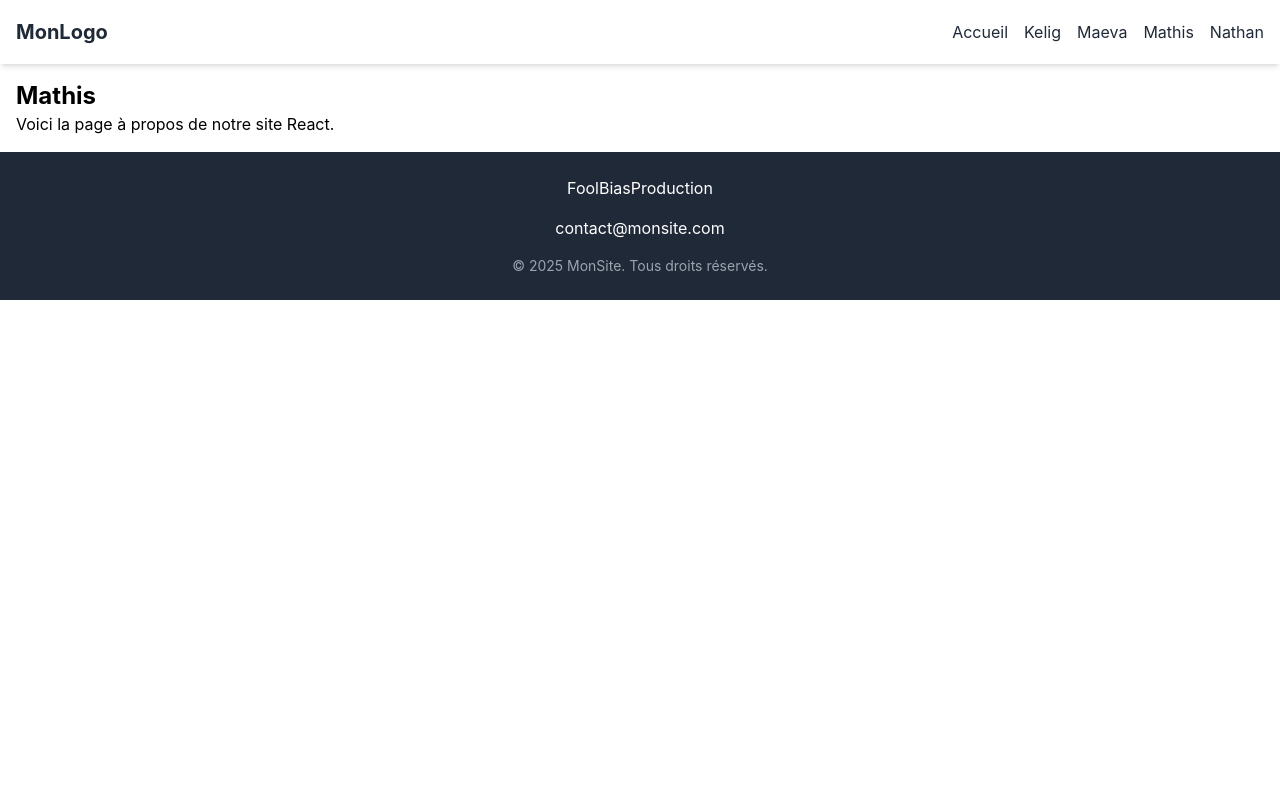
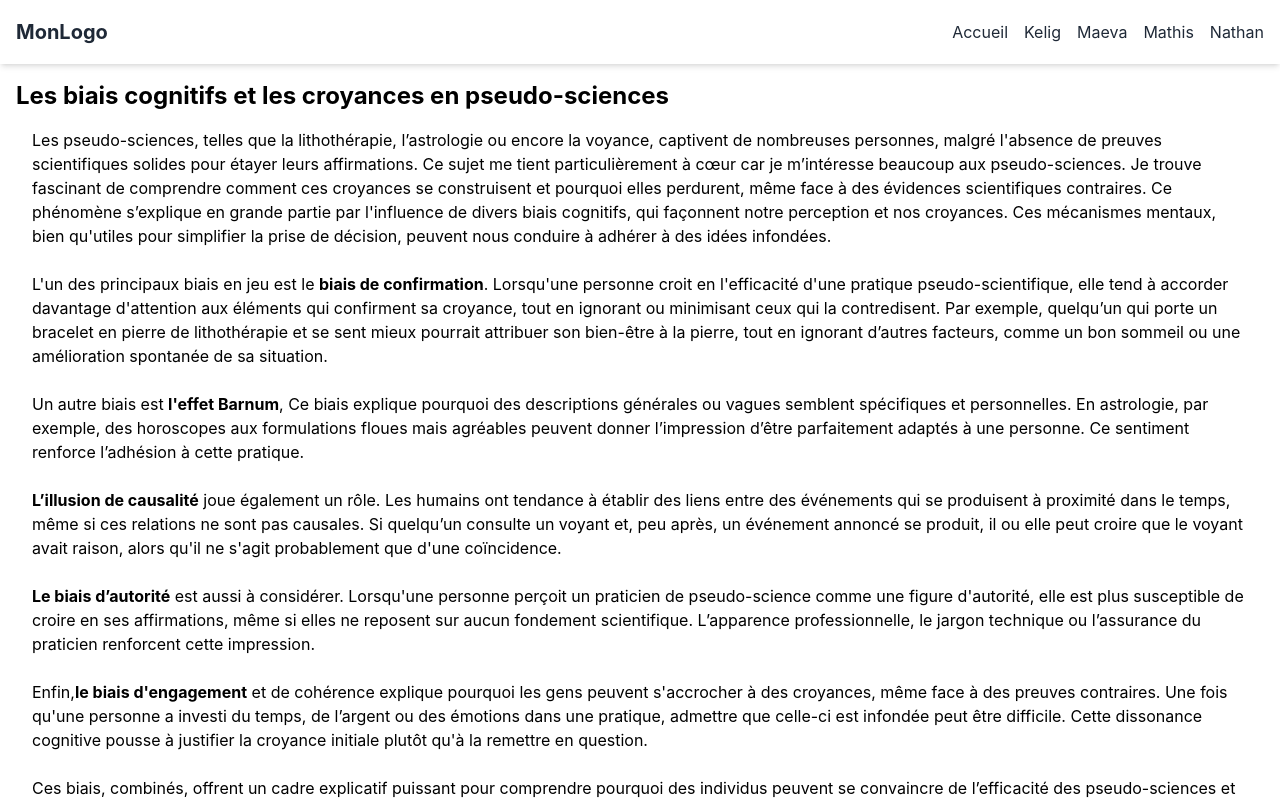
Before and after one commit to Sipores/projetbiais, a React (Create React App) app: page /Mathis in a window 1280 px wide. Shown: the top 800 px of the page. Built offline with nearby package versions, Linux system fonts and the light colour scheme.

Commit message:
Ajout de la partis de Mathis plus ajout des méthode de lecteur d'ecrans

```diff
--- a/src/NavBar.js
+++ b/src/NavBar.js
@@ -13,23 +13,23 @@ const App = () => {
         <div className="container mx-auto px-4">
           <div className="flex items-center justify-between h-16">
             {/* Logo */}
-            <div className="text-xl font-bold text-gray-800">MonLogo</div>
+            <div className="text-xl font-bold text-gray-800" role="button" tabIndex="0" aria-label="Logo du site">MonLogo</div>
 
             {/* Navigation Links */}
             <div className="md:flex space-x-4">
-              <Link to="/" className="text-gray-800 hover:text-blue-500">
+              <Link to="/" aria-label="Accueil du site" className="text-gray-800 hover:text-blue-500">
                 Accueil
               </Link>
-              <Link to="/Kelig" className="text-gray-800 hover:text-blue-500">
+              <Link to="/Kelig" aria-label="Essaie de Kélig" className="text-gray-800 hover:text-blue-500">
                 Kelig
               </Link>
-              <Link to="/Maeva" className="text-gray-800 hover:text-blue-500">
+              <Link to="/Maeva" aria-label="Essaie de Maeva" className="text-gray-800 hover:text-blue-500">
                 Maeva
               </Link>
-              <Link to="/Mathis" className="text-gray-800 hover:text-blue-500">
+              <Link to="/Mathis" aria-label="Essaie de Mathis, Les biais cognitifs et les croyances en pseudo-sciences" className="text-gray-800 hover:text-blue-500">
                 Mathis
               </Link>
-              <Link to="/Nathan" className="text-gray-800 hover:text-blue-500">
+              <Link to="/Nathan" aria-label="Essaie de Nathan, Les démarcheurs de rue ou comment utiliser les biais cognitifs pour lever des fonds" className="text-gray-800 hover:text-blue-500">
                 Nathan
               </Link>
             </div>
--- a/src/pages/Home.js
+++ b/src/pages/Home.js
@@ -4,22 +4,22 @@ const Home = () => {
   return (
     <div className="p-4 flex flex-col items-center text-center">
       {/* Titre centré */}
-      <h1 className="text-4xl font-bold mb-4">Les Biais Cognitifs</h1>
+      <h1 className="text-4xl font-bold mb-4" role="button" tabIndex="0">Les Biais Cognitifs</h1>
 
       {/* Présentation en deux paragraphes centrés */}
       <div className="max-w-xl">
-        <p className="mb-4">
+        <p className="mb-4" role="button" tabIndex="0">
           Les biais cognitifs sont des distorsions systématiques dans la façon
           dont nous percevons, interprétons et prenons des décisions. Ils
           influencent notre jugement sans que nous en ayons toujours conscience.
         </p>
-        <p className="mb-4">
+        <p className="mb-4" role="button" tabIndex="0">
           Comprendre ces biais est essentiel pour améliorer notre pensée
           critique et éviter les pièges mentaux dans notre vie quotidienne.
           Découvrons ensemble les mécanismes qui façonnent notre perception du
           monde.
         </p>
-        <p className="mb-4">
+        <p className="mb-4" role="button" tabIndex="0">
             Ici chaqu'un/e de nos membre vas vous parler de certain biais cognitifs,
              ou comment ils peuvent être utliser ou présent dans notre vie.
         </p>
--- a/src/pages/Mathis.js
+++ b/src/pages/Mathis.js
@@ -3,8 +3,51 @@ import React from "react";
 const About = () => {
   return (
     <div className="p-4">
-      <h1 className="text-2xl font-bold">Mathis</h1>
-      <p>Voici la page à propos de notre site React.</p>
+      <h1 className="text-2xl font-bold" role="button" aria-label="Titre" tabIndex="0">Les biais cognitifs et les croyances en pseudo-sciences</h1>
+      <div className="p-4">
+      <p role="button" tabIndex="0">Les pseudo-sciences, telles que la lithothérapie, l’astrologie ou encore la voyance,
+        captivent de nombreuses personnes, malgré l'absence de preuves scientifiques solides
+        pour étayer leurs affirmations. Ce sujet me tient particulièrement à cœur car je
+        m’intéresse beaucoup aux pseudo-sciences. Je trouve fascinant de comprendre comment
+        ces croyances se construisent et pourquoi elles perdurent, même face à des évidences
+        scientifiques contraires. Ce phénomène s’explique en grande partie par l'influence de
+        divers biais cognitifs, qui façonnent notre perception et nos croyances. Ces mécanismes
+        mentaux, bien qu'utiles pour simplifier la prise de décision, peuvent nous conduire à
+        adhérer à des idées infondées.</p>
+      <br/>
+      <p role="button" tabIndex="0">L'un des principaux biais en jeu est le <strong>biais de confirmation</strong>. Lorsqu'une personne
+        croit en l'efficacité d'une pratique pseudo-scientifique, elle tend à accorder davantage
+        d'attention aux éléments qui confirment sa croyance, tout en ignorant ou minimisant ceux
+        qui la contredisent. Par exemple, quelqu’un qui porte un bracelet en pierre de lithothérapie
+        et se sent mieux pourrait attribuer son bien-être à la pierre, tout en ignorant d’autres
+        facteurs, comme un bon sommeil ou une amélioration spontanée de sa situation.</p>
+      <br/>
+      <p role="button" tabIndex="0">Un autre biais est <strong>l'effet Barnum</strong>, Ce biais explique pourquoi des descriptions générales
+        ou vagues semblent spécifiques et personnelles. En astrologie, par exemple, des horoscopes
+        aux formulations floues mais agréables peuvent donner l’impression d’être parfaitement adaptés
+        à une personne. Ce sentiment renforce l’adhésion à cette pratique.</p>
+      <br/>
+      <p role="button" tabIndex="0"><strong>L’illusion de causalité</strong> joue également un rôle. Les humains ont tendance à établir des liens
+        entre des événements qui se produisent à proximité dans le temps, même si ces relations ne sont
+        pas causales. Si quelqu’un consulte un voyant et, peu après, un événement annoncé se produit,
+        il ou elle peut croire que le voyant avait raison, alors qu'il ne s'agit probablement que d'une coïncidence.</p>
+      <br/>
+      <p role="button" tabIndex="0"><strong>Le biais d’autorité</strong> est aussi à considérer. Lorsqu'une personne perçoit un praticien de
+        pseudo-science comme une figure d'autorité, elle est plus susceptible de croire en ses affirmations,
+        même si elles ne reposent sur aucun fondement scientifique. L’apparence professionnelle, le
+        jargon technique ou l’assurance du praticien renforcent cette impression.</p>
+      <br/>
+      <p role="button" tabIndex="0">Enfin,<strong>le biais d'engagement</strong> et de cohérence explique pourquoi les gens peuvent
+        s'accrocher à des croyances, même face à des preuves contraires. Une fois qu'une personne a
+        investi du temps, de l’argent ou des émotions dans une pratique, admettre que celle-ci est
+        infondée peut être difficile. Cette dissonance cognitive pousse à justifier la croyance initiale
+        plutôt qu'à la remettre en question.</p>
+      <br/>
+      <p role="button" tabIndex="0">Ces biais, combinés, offrent un cadre explicatif puissant pour comprendre pourquoi des individus
+        peuvent se convaincre de l’efficacité des pseudo-sciences et pourquoi ils hésitent à remettre ces
+        croyances en question. Une sensibilisation aux biais cognitifs pourrait contribuer à développer
+        une pensée critique et à encourager une approche plus rationnelle face à ces pratiques.</p>
+      </div>
     </div>
   );
 };
```
